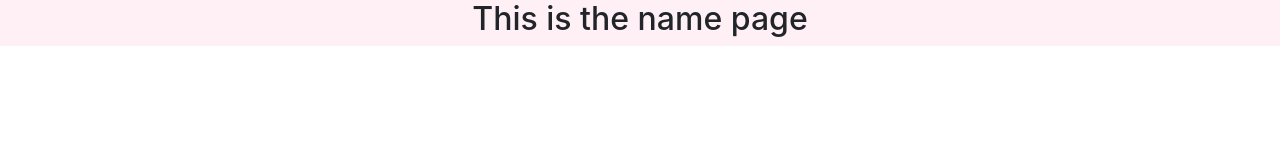
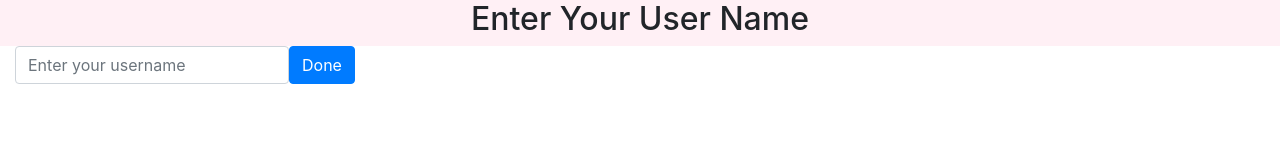
Before and after one commit to joycezxu/reversi, a website: page public/name.html in a window 1280 px wide. Drawn offline with nearby package versions, Linux system fonts and the light colour scheme.

Commit message:
Update name.html

```diff
--- a/public/name.html
+++ b/public/name.html
@@ -1,15 +1,23 @@
 <!doctype html>
 <html lang="en">
   <head>
-    <!-- Required meta tags -->
     <meta charset="utf-8">
     <meta name="viewport" content="width=device-width, initial-scale=1, shrink-to-fit=no">
 
-  <style>
-    #header-row {
-        background-image: url("assets/images/gradient.jpg");
-    }
-</style>
+    <title>Enter your user name for Reversi</title>
+
+	<style>
+	    #header-row {
+	        background-image: url("assets/images/gradient.jpg");
+	    }
+	</style>
+
+	<script>
+		function submitForm(){
+			var username = $('#username').val();
+			window.location.href = 'lobby.html?username=' + username;
+		}
+	</script>
 
     <!-- Bootstrap CSS -->
     <link rel="stylesheet" href="https://stackpath.bootstrapcdn.com/bootstrap/4.1.1/css/bootstrap.min.css" integrity="sha384-WskhaSGFgHYWDcbwN70/dfYBj47jz9qbsMId/iRN3ewGhXQFZCSftd1LZCfmhktB" crossorigin="anonymous">
@@ -20,8 +28,22 @@
     <div class="container-fluid text-center">
       <div class="row" id="header-row">
         <div class="col">
-          <h2>This is the name page</h2>
+          <h2>Enter Your User Name</h2>
          </div>
+        </div>
+        <div class="row">
+        		<div class="col">
+        			<form onsubmit='submitForm(); return false;' class="form-inline">
+        				<div class="form-group">
+        					<label for="username" class="col-form-label sr-only">Enter your username</label>
+        					<input class="form-control" type="text" value="" id= "username" placeholder="Enter your username"/>
+        				</div>
+        				<button type="submit" class="btn btn-default btn-primary">Done</button>
+        			</form>
+        		</div>
+        	</div>
+        </div>
+
 
     <!-- jQuery first, then Popper.js, then Bootstrap JS -->
     <script src="https://code.jquery.com/jquery-3.3.1.slim.min.js" integrity="sha384-q8i/X+965DzO0rT7abK41JStQIAqVgRVzpbzo5smXKp4YfRvH+8abtTE1Pi6jizo" crossorigin="anonymous"></script>
```
